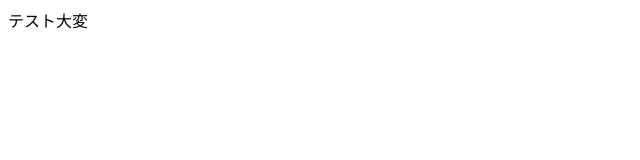
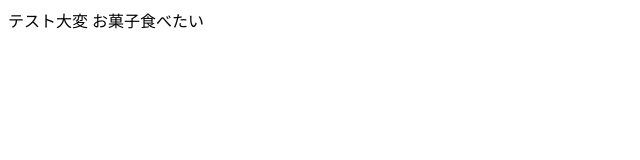
Before and after one commit to HiranoYutsuki/241205150-git-workshop, a plain HTML site: page index.html in a window 1280 px wide. Shown: the whole page, without its empty margins (0-640 px from the left). Drawn offline with Linux system fonts and the light colour scheme.

Commit message:
Update index.html

```diff
--- a/index.html
+++ b/index.html
@@ -6,5 +6,6 @@
   </head>
   <body>
     テスト大変
+    お菓子食べたい
   </body>
 </html>
```
